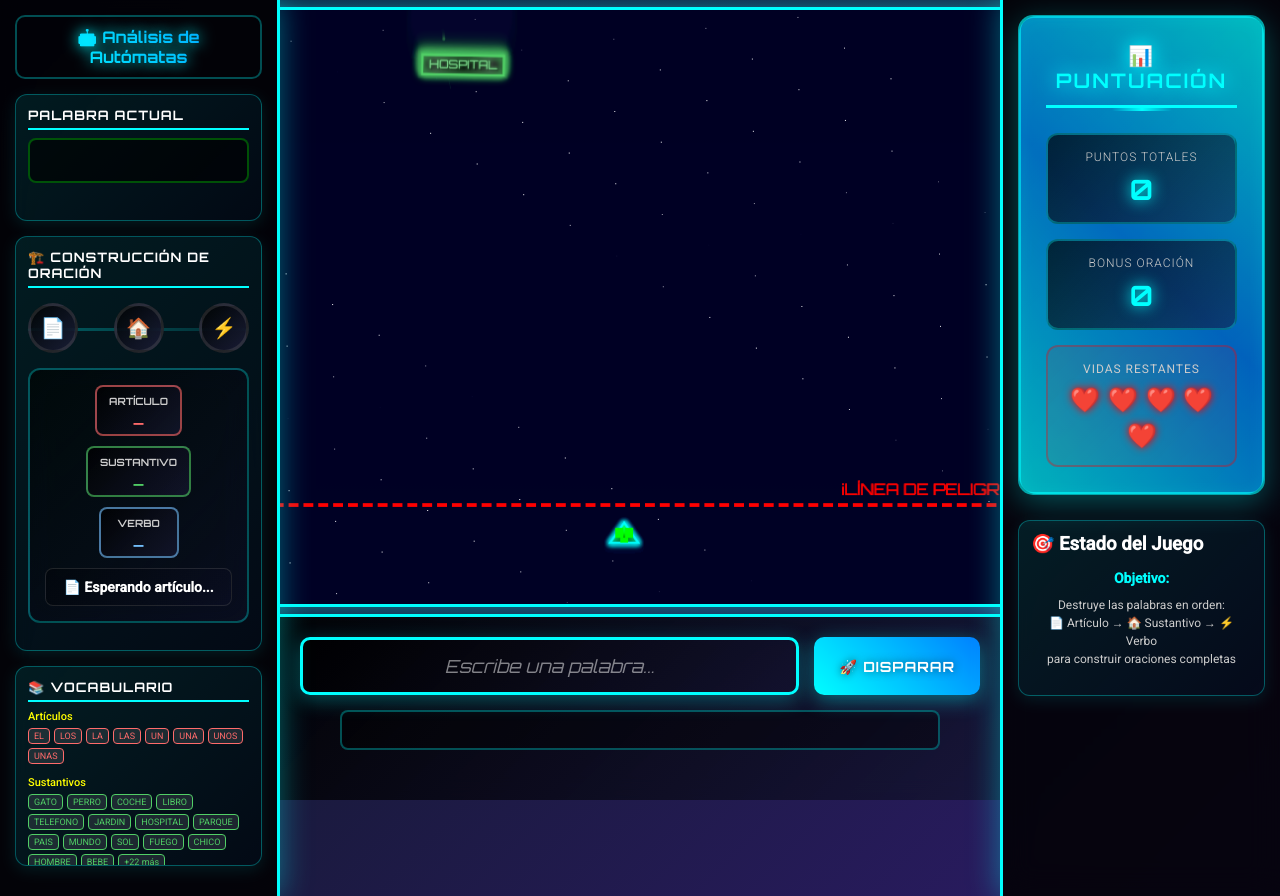
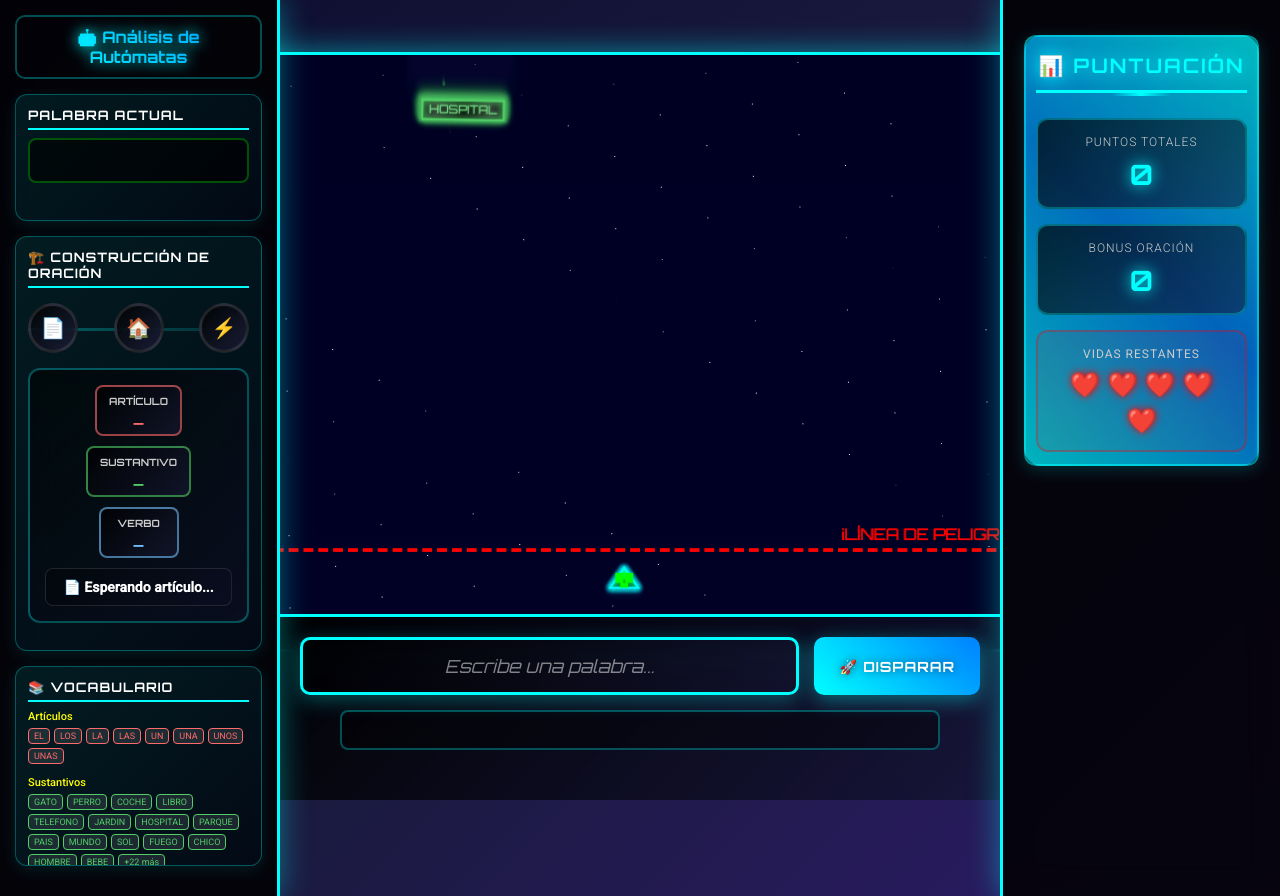
Before and after one commit to santigt11/Teoria-de-Automatas-TFA, a plain HTML site: page index.html in a window 1280 px wide. Drawn offline with Linux system fonts and the light colour scheme.

Commit message:
Enhances visual appeal and layout
Refines the user interface by adjusting padding and border styles.

This provides a cleaner, more visually engaging experience, especially on the right-hand panel.

Also removes the "Estado del Juego" section from the main page.

```diff
--- a/index.html
+++ b/index.html
@@ -126,20 +126,6 @@
                     </div>
                 </div>
             </div>
-
-            <div class="word-analysis">
-                <h3>🎯 Estado del Juego</h3>
-                <div style="text-align: center; padding: 15px;">
-                    <div style="font-size: 14px; color: #00ffff; margin-bottom: 10px;">
-                        <strong>Objetivo:</strong>
-                    </div>
-                    <div style="font-size: 12px; color: #cccccc; line-height: 1.5;">
-                        Destruye las palabras en orden:<br>
-                        📄 Artículo → 🏠 Sustantivo → ⚡ Verbo<br>
-                        para construir oraciones completas
-                    </div>
-                </div>
-            </div>
         </div>
     </div>
 
--- a/styles.css
+++ b/styles.css
@@ -27,7 +27,7 @@ body {
     background: rgba(0, 0, 0, 0.85);
     backdrop-filter: blur(15px);
     border-left: 3px solid #00ffff;
-    padding: 15px;
+    padding: 35px 15px 15px 15px; /* padding-top aumentado */
     overflow-y: auto;
     box-shadow: 0 0 30px rgba(0, 255, 255, 0.4);
     position: relative;
@@ -52,15 +52,18 @@ body {
 /* Puntuación en el panel derecho */
 .score-panel-right {
     background: linear-gradient(135deg, rgba(0, 255, 255, 0.15), rgba(0, 128, 255, 0.08));
-    border: 3px solid rgba(0, 255, 255, 0.6);
-    border-radius: 15px;
-    padding: 25px;
-    margin-bottom: 25px;
+    border: 2px solid rgba(0, 255, 255, 0.5);
+    border-radius: 12px;
+    padding: 16px 10px 12px 10px; /* Mucho más compacto */
+    margin-bottom: 14px;
     text-align: center;
     box-shadow:
-        0 8px 32px rgba(0, 255, 255, 0.3),
-        inset 0 2px 16px rgba(0, 255, 255, 0.1);
+        0 4px 16px rgba(0, 255, 255, 0.18),
+        inset 0 1px 8px rgba(0, 255, 255, 0.07);
     position: relative;
+    max-width: 95%;
+    margin-left: auto;
+    margin-right: auto;
 }
 
 .score-panel-right::before {
@@ -580,6 +583,7 @@ body {
     height: 100vh;
     overflow: hidden;
     order: 2;
+    padding-top: 90px; /* Separación superior para que no quede pegado al navegador */
 }
 
 .game-header {
```
